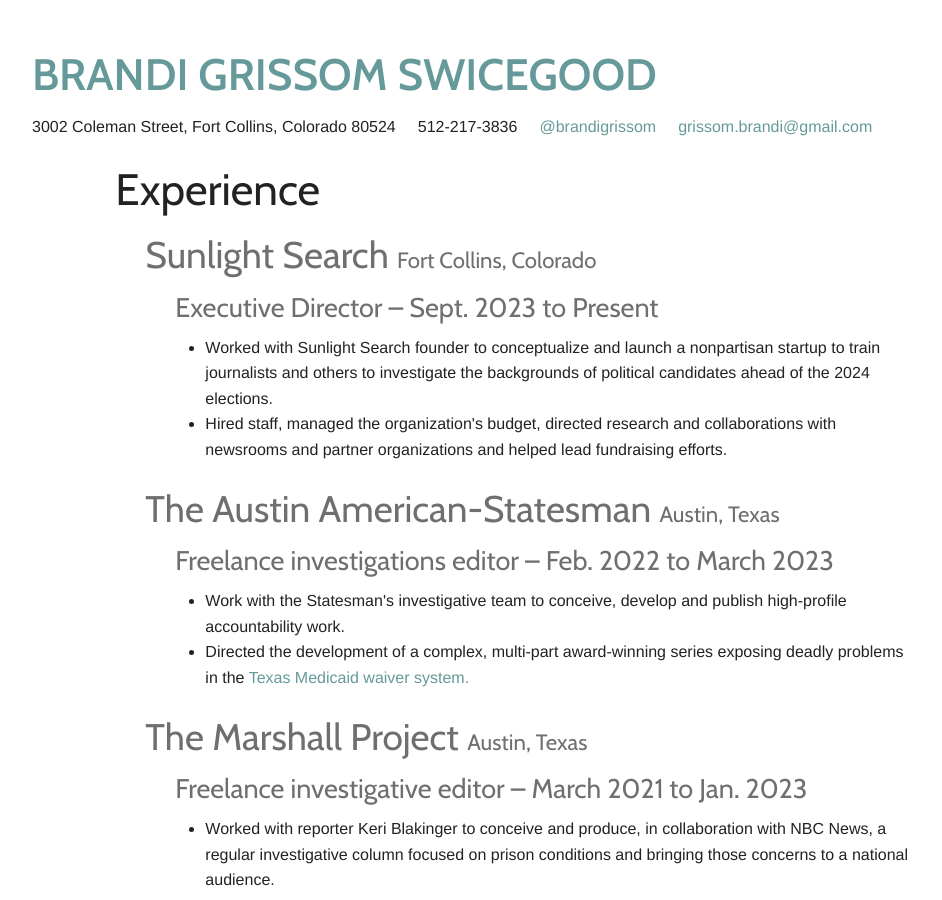
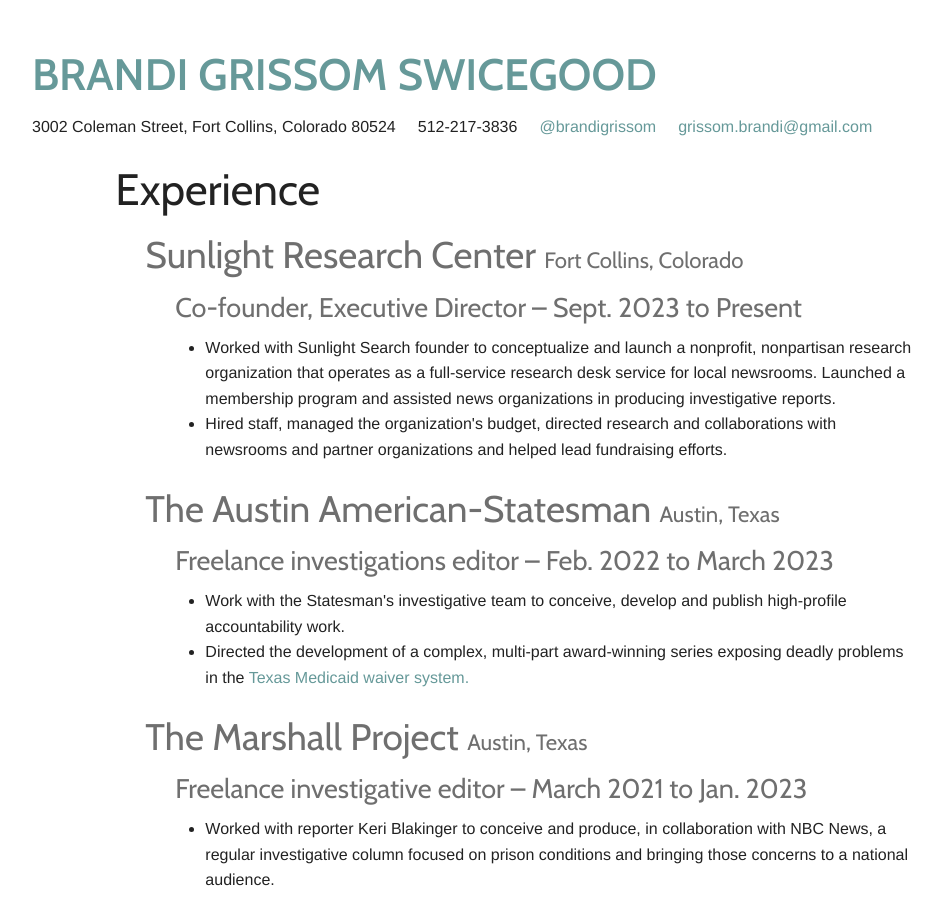
Before and after one commit to BrandiGrissom/resume, a Jekyll site: the page built from index.html, in a window 1280 px wide and 900 px high. Shown: the whole window, without its empty margins (123-1065 px from the left). Built offline with Jekyll 4.4.1, drawn with Linux system fonts in a browser that asks for light colours.

Commit message:
Update index.html
Updated SRC entry

```diff
--- a/index.html
+++ b/index.html
@@ -17,14 +17,14 @@
     <h1>Experience</h1>
 
  <h2 class="subheader">
-      Sunlight Search
+      Sunlight Research Center
       <small>Fort Collins, Colorado</small>
     </h2>
 
-    <h3 class="subheader">Executive Director – Sept. 2023 to Present</h3>
+    <h3 class="subheader">Co-founder, Executive Director – Sept. 2023 to Present</h3>
 
     <ul>
-      <li>Worked with Sunlight Search founder to conceptualize and launch a nonpartisan startup to train journalists and others to investigate the backgrounds of political candidates ahead of the 2024 elections.
+      <li>Worked with Sunlight Search founder to conceptualize and launch a nonprofit, nonpartisan research organization that operates as a full-service research desk service for local newsrooms. Launched a membership program and assisted news organizations in producing investigative reports.
       <li>Hired staff, managed the organization's budget, directed research and collaborations with newsrooms and partner organizations and helped lead fundraising efforts.</a>
      </ul>
 
```
